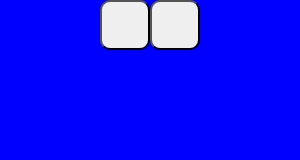
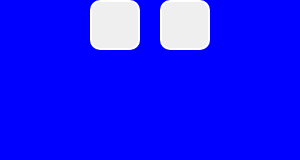
Before and after one commit to SaidRH/ScreenRecorder, an Electron app: page Interface/index.html in a window 300 px wide. Drawn offline with Linux system fonts and the light colour scheme.

Commit message:
Update style.css

```diff
--- a/Interface/style.css
+++ b/Interface/style.css
@@ -11,12 +11,15 @@
 }
 
 button{
+    color: white;
+    margin: auto 10px;
     width: 50px;
     height: 50px;
     padding: 5px;
     border-radius: 10px;
+    border: white 2px solid;
 }
 
 button:hover{
-color: blue;
+background-color: blue;
 }
```
